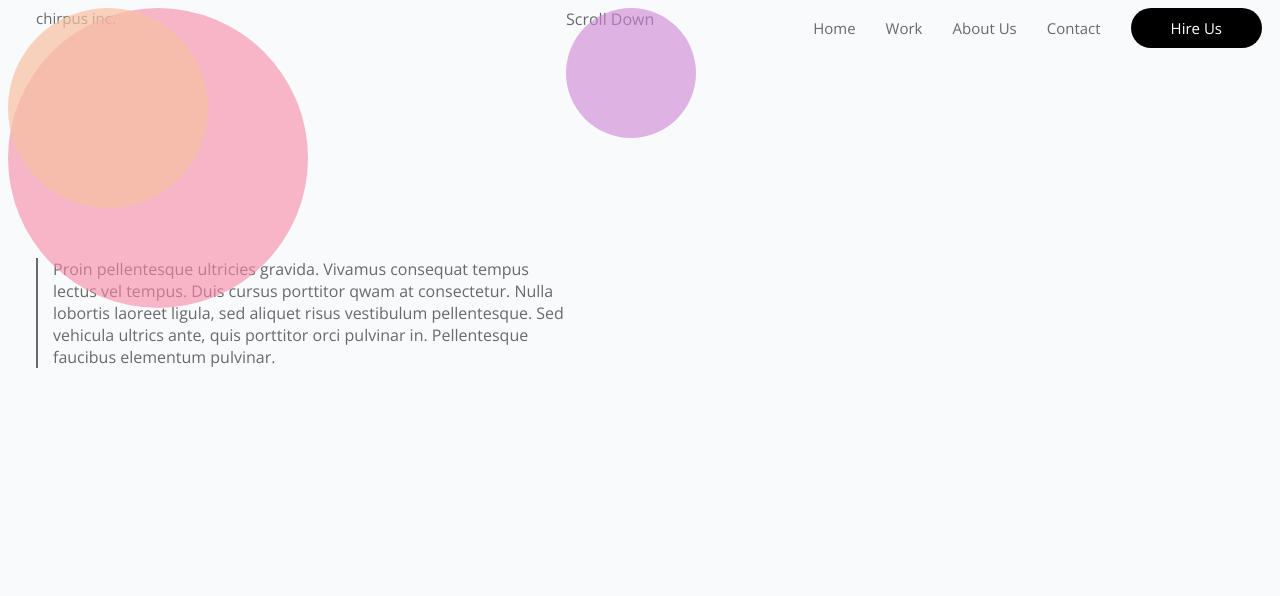
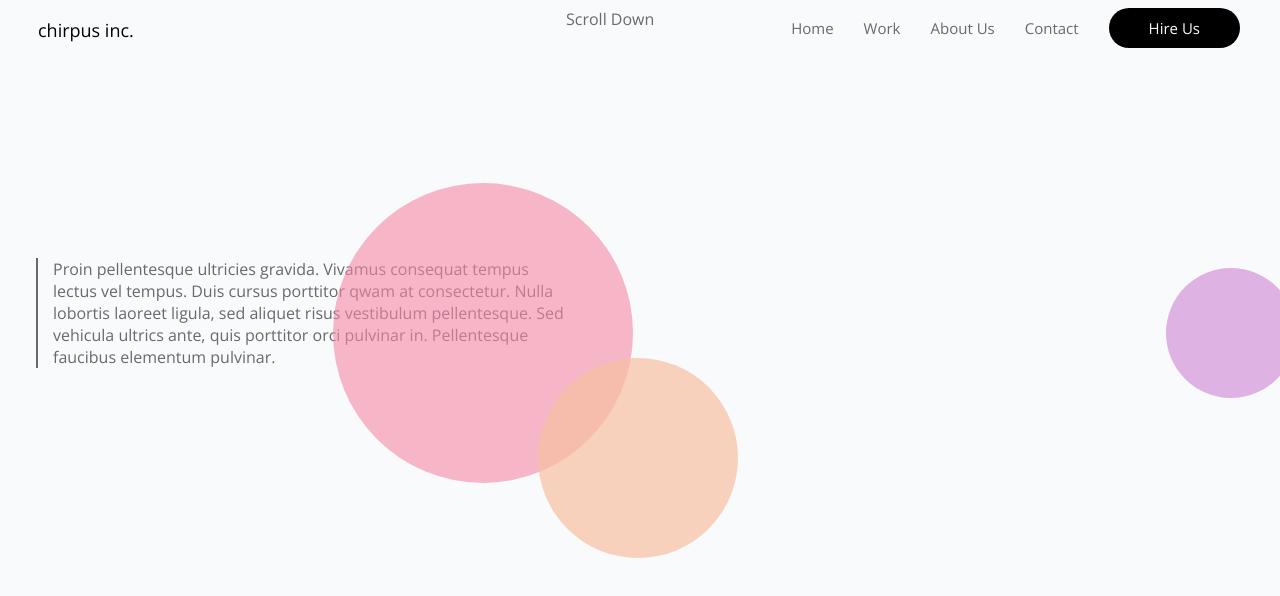
Before and after one commit to ChelsyeHannum/lab1, a plain HTML site: page index.html in a window 1280 px wide. Drawn offline with nearby package versions, Linux system fonts and the light colour scheme.

Commit message:
finished circles

```diff
--- a/css/styles.css
+++ b/css/styles.css
@@ -5,10 +5,13 @@ body {
 }
 
 .brand {
+    float: left;
     position: absolute;
-    margin-left: 28px;
-    font-size: 15px;
-    color: #69696a;
+    margin-top: 10px;
+    margin-left: 30px;
+    font-size: 18px;
+    color: #000000;
+    clear: left;
 }
 
 .contact,
@@ -24,12 +27,9 @@ body {
 
 .hire {
     float: right;
-    padding-top: 10px;
-    padding-right: 40px;
-    padding-bottom: 10px;
-    padding-left: 40px;
-    margin-right: 10px;
-    color: white;
+    padding: 10px 40px 10px 40px;
+    margin-right: 32px;
+    color: #f9fafc;
     background-color: #000000;
     font-size: 15px;
     border-radius: 25px 25px 25px 25px;
@@ -63,6 +63,8 @@ body {
     height: 130px;
     width: 130px;
     background-color: rgba(207, 130, 213, 0.6);
+    margin-left: 600px;
+    margin-top: 260px
 }
 
 .circle2 {
@@ -72,6 +74,8 @@ body {
     height: 300px;
     width: 300px;
     background-color: rgba(247, 136, 167, 0.6);
+    margin-top: 175px;
+    margin-left: 325px;
 }
 
 .circle3 {
@@ -80,5 +84,17 @@ body {
     border-radius: 50%;
     height: 200px;
     width: 200px;
-    background-color: rgba(247, 193, 162, 0.7)
+    background-color: rgba(247, 193, 162, 0.7);
+    margin-left: 530px;
+    margin-top: 350px;
 }
+
+.scroll {
+    position: fixed;
+    bottom: 0;
+    text-align: center;
+    background-color: #000000;
+    color: #f9fafc;
+    border-radius: 25px 25px 25px 25px;
+    padding: 10px 40px 10px 40px;
+}
```
